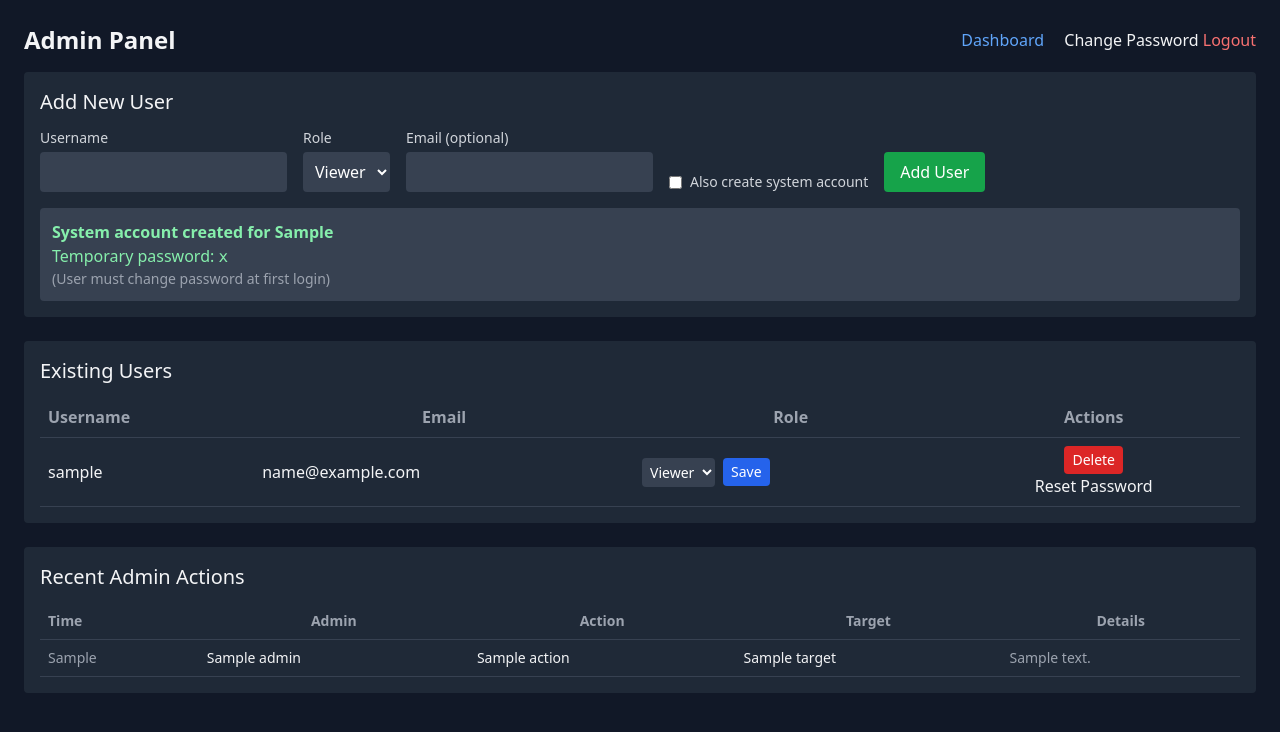
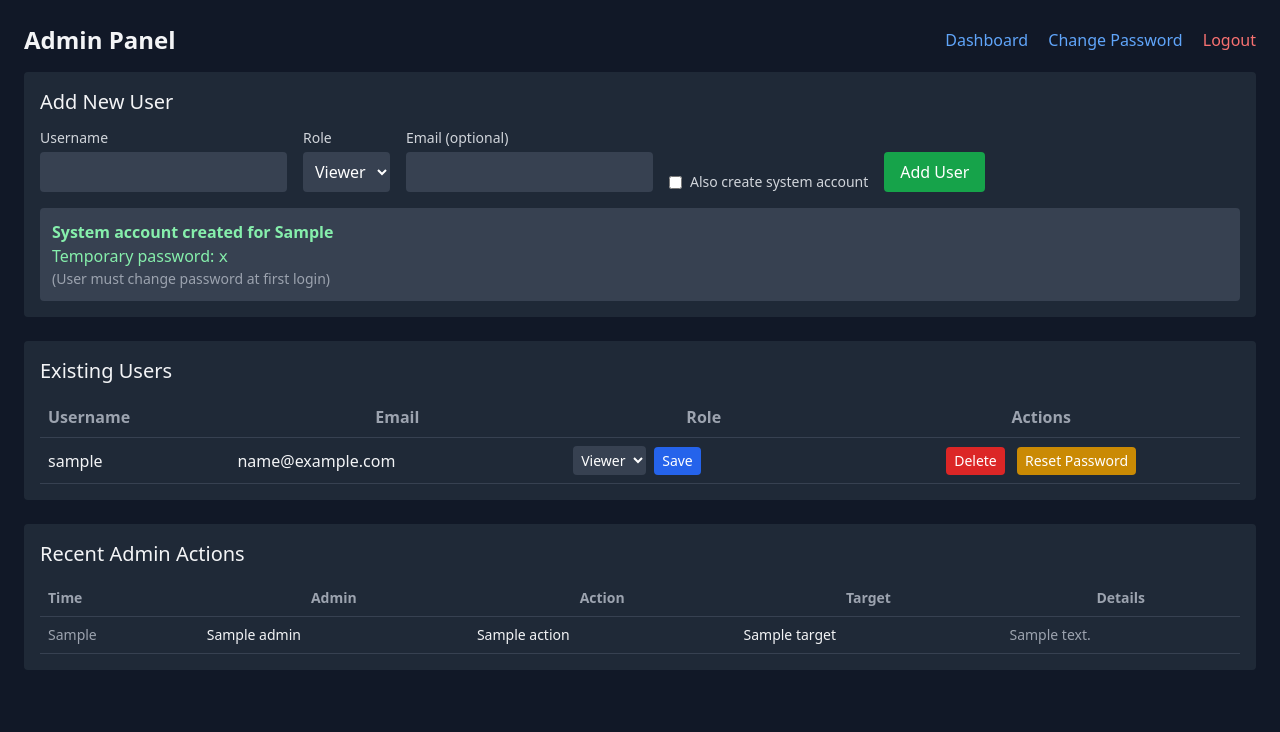
Before and after one commit to Dwaynet86/WG-Dashboard, a FastAPI app: template templates/admin.html in a window 1280 px wide. Shown: the top 732 px of the page. Run offline with FastAPI, Linux system fonts and the light colour scheme; the template is opened without the code that fills it: most values are stand-ins (such as "Sample title", 1, 10 or a date in 2020); some libraries are stand-ins or nearby versions.

Commit message:
Update admin.html

```diff
--- a/templates/admin.html
+++ b/templates/admin.html
@@ -5,21 +5,23 @@
   <title>Admin - PiVPN Dashboard</title>
   <script src="https://cdn.tailwindcss.com"></script>
 </head>
-{% if success %}
-  <div style="background:#e5ffe5; color:#0a0; padding:0.5em; margin-bottom:1em;">{{ success }}</div>
-{% endif %}
-{% if error %}
-  <div style="background:#ffe5e5; color:#a00; padding:0.5em; margin-bottom:1em;">{{ error }}</div>
-{% endif %}
 <body class="bg-gray-900 text-gray-100 p-6">
+
   <div class="flex justify-between items-center mb-4">
     <h1 class="text-2xl font-bold">Admin Panel</h1>
     <div>
       <a href="/" class="text-blue-400 mr-4">Dashboard</a>
-      <a href="/change-password">Change Password</a>
+      <a href="/change-password" class="text-blue-400 mr-4">Change Password</a>
       <a href="/logout" class="text-red-400">Logout</a>
     </div>
   </div>
+
+  {% if success %}
+    <div class="bg-green-800 text-green-200 p-3 rounded mb-4">{{ success }}</div>
+  {% endif %}
+  {% if error %}
+    <div class="bg-red-800 text-red-200 p-3 rounded mb-4">{{ error }}</div>
+  {% endif %}
 
   <!-- Add New User -->
   <div class="bg-gray-800 p-4 rounded mb-6">
@@ -84,16 +86,17 @@
               <button class="ml-2 bg-blue-600 hover:bg-blue-500 px-2 py-1 rounded text-white text-sm">Save</button>
             </form>
           </td>
-          <td class="p-2 text-center">
+          <td class="p-2 text-center space-x-2">
             {% if u['username'] != username %}
-            <form action="/admin/delete" method="post" onsubmit="return confirm('Delete user {{u['username']}}?');">
+            <form action="/admin/delete" method="post" onsubmit="return confirm('Delete user {{u['username']}}?');" class="inline">
               <input type="hidden" name="username" value="{{ u['username'] }}">
               <button class="bg-red-600 hover:bg-red-500 px-2 py-1 rounded text-white text-sm">Delete</button>
             </form>
-            <form method="post" action="/admin/reset-password" style="display:inline;">
-              <input type="hidden" name="username" value="{{ user.username }}">
-              <button type="submit">Reset Password</button>
-            </form>
+            <button type="button"
+                    onclick="resetPassword('{{ u['username'] }}')"
+                    class="bg-yellow-600 hover:bg-yellow-500 px-2 py-1 rounded text-white text-sm">
+              Reset Password
+            </button>
             {% else %}
             <span class="text-gray-400 text-sm italic">You</span>
             {% endif %}
@@ -124,5 +127,19 @@
       </tbody>
     </table>
   </div>
-</body>
-</html>
+
+  <!-- Password Reset Modal -->
+  <div id="resetModal" class="fixed inset-0 bg-black bg-opacity-60 hidden items-center justify-center z-50">
+    <div class="bg-gray-800 p-6 rounded-lg shadow-xl text-center w-96">
+      <h2 class="text-xl font-semibold mb-3">Temporary Password</h2>
+      <p class="text-gray-300 mb-4">Password for <span id="resetUser" class="font-bold text-white"></span> has been reset to:</p>
+      <div id="resetPass" class="bg-gray-900 p-2 rounded font-mono text-lg mb-4 text-green-400"></div>
+      <button onclick="closeModal()" class="bg-blue-600 hover:bg-blue-500 px-4 py-2 rounded text-white">Close</button>
+    </div>
+  </div>
+
+  <script>
+  function resetPassword(username) {
+    fetch('/admin/reset-password', {
+      method: 'POST',
+      headers: { 'Content-Type': 'application/x-www-form-urlenco
```
